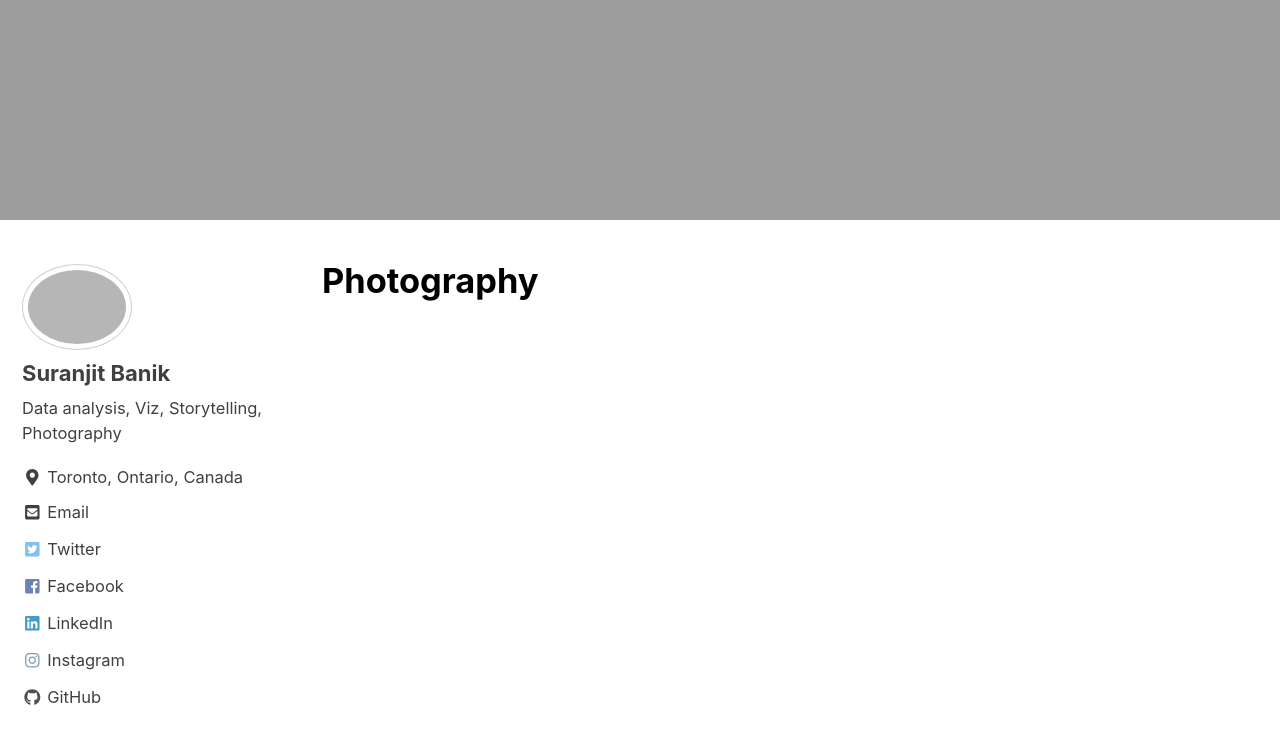
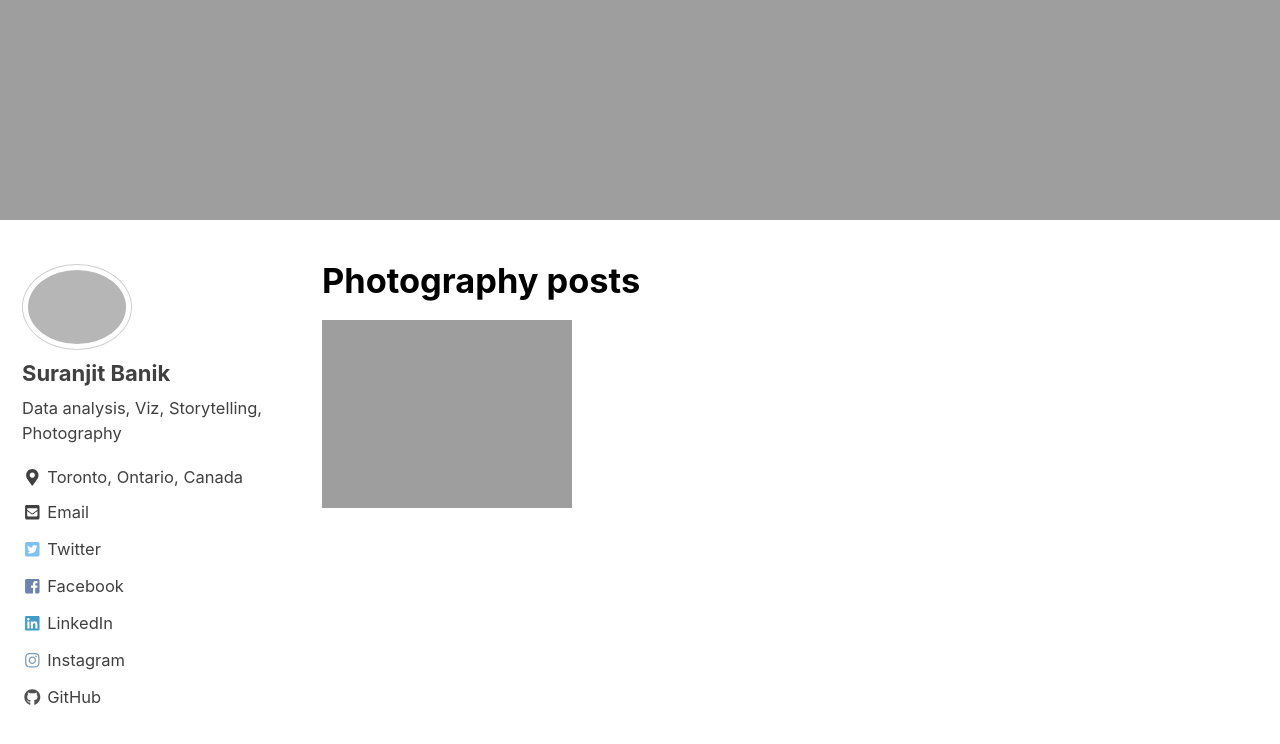
Before and after one commit to mastermindLAB/mastermindLAB.github.io, a Jekyll site: the page built from _pages/photography.md, in a window 1280 px wide and 900 px high, scrolled down 840 px. Shown: the top 744 px of the window. Built offline with Jekyll 4.4.1, drawn with Linux system fonts in a browser that asks for light colours; nearby versions of some CDN libraries.

Commit message:
new page

```diff
--- a/_pages/photography.md
+++ b/_pages/photography.md
@@ -1,8 +1,10 @@
 ---
 layout: archive
 permalink: /photography_page/
-title: "Photography"
+title: "Photography posts"
 author_profile: true
 header:
   image: "/images/toronto.jpg"
 ---
+
+<img src="{{ site.url }}{{ site.baseurl }}/images/face-recognision-blog.jpg" width="250" height="200">
```
